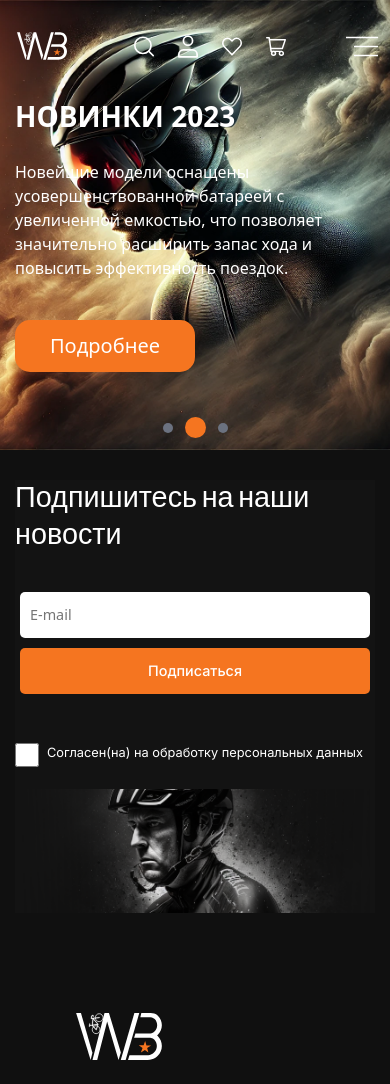
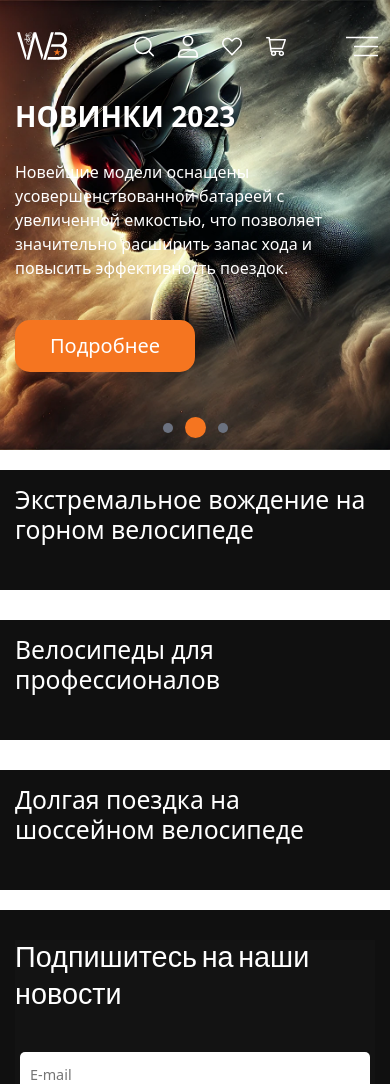
Before and after one commit to mirbek10/bicycle, a React (Vite) app: page / in a window 390 px wide. Shown: the top 1084 px of the page. Built offline with nearby package versions, Linux system fonts and the light colour scheme.

Commit message:
banner-down

```diff
--- a/src/Components/banner/Banner.jsx
+++ b/src/Components/banner/Banner.jsx
@@ -5,6 +5,7 @@ import { Link } from 'react-router-dom';
 import bike1 from '../../assets/image/MirbekImg/bike1.png';
 import bike2 from '../../assets/image/MirbekImg/bike2.png'
 import bike3 from '../../assets/image/MirbekImg/bike3.1.png'
+import BannerCart from './carts/BannerCart';
 
 
 
@@ -43,6 +44,7 @@ const Banner = () => {
     const currentSlide = slides[currentIndex];
 
     return (
+        <>
       <div className="movie-carousel">
         <div className="carousel-container">
           {/* Фоновое изображение */}
@@ -76,6 +78,8 @@ const Banner = () => {
           </div>
         </div>
       </div>
+      <BannerCart/>
+        </>
     );
   };
 
--- /dev/null
+++ b/src/Components/banner/carts/BannerCart.jsx
@@ -0,0 +1,34 @@
+import React, { useState } from 'react';
+import './BannerCart.scss';
+
+const info = [
+    { id: 1, title: 'Экстремальное вождение на горном велосипеде' },
+    { id: 2, title: 'Велосипеды для профессионалов' },
+    { id: 3, title: 'Долгая поездка на шоссейном велосипеде' }
+];
+
+function BannerCart() {
+    const [oneActive, setOneActive] = useState('');
+
+    const handleOneClick = (title) => {
+        setOneActive(title);
+    };
+
+    return (
+        <div className='down-banner'>
+            {info.map(item => (
+                <div
+                    key={item.id}
+                    onMouseEnter={() => handleOneClick(item.title)}
+
+                    className={`banner-cart ${oneActive === item.title ? 'active' : ''}`}
+                >
+                    <h2>{item.title}</h2>
+                    <p className={oneActive === item.title ? 'visible' : ''}>Подробнее</p>
+                </div>
+            ))}
+        </div>
+    );
+}
+
+export default BannerCart;
--- /dev/null
+++ b/src/Components/banner/carts/BannerCart.scss
@@ -0,0 +1,117 @@
+.down-banner {
+    display: flex;
+    align-items: center;
+    width: 100%;
+    height: 252px;
+
+    .banner-cart {
+      width: 100%;
+      background: #101010;
+      color: white;
+      height: 100%;
+      padding: 50px;
+      font-size: 24px;
+      transition: all 0.3s ease-out;
+      cursor: pointer;
+    //   position: relative; // Для правильного позиционирования при масштабировании
+
+      p {
+        display: none;
+        margin-top: 44px;
+        color: #fff;
+      }
+
+      &.active {
+        background: #F57520;
+        transform: scale(1.08);
+        border-radius: 7px;
+        z-index: 1; // Чтобы активный элемент был поверх остальных
+      }
+
+      .visible {
+        display: block;
+      }
+    }
+
+    // Медиазапросы для адаптивности
+    @media (max-width: 1200px) {
+      height: 220px;
+
+
+      .banner-cart {
+        padding: 40px;
+        font-size: 22px;
+
+        p {
+          margin-top: 35px;
+        }
+      }
+    }
+
+    @media (max-width: 992px) {
+      height: auto;
+      flex-wrap: wrap;
+      justify-content: center; // ��ентрируем блоки по горизонтали
+      margin: 20px auto 20px auto;
+      gap: 15px;
+
+      .banner-cart {
+        padding: 30px;
+        font-size: 20px;
+
+        p {
+          margin-top: 25px;
+          font-size: 16px;
+        }
+
+        &.active {
+          transform: scale(1.05);
+        }
+      }
+    }
+
+    @media (max-width: 768px) {
+      height: auto;
+      flex-direction: column;
+      margin: 20px 0;
+
+      .banner-cart {
+        width: 100%;
+        height: 150px;
+        padding: 20px;
+        margin-bottom: 15px;
+        font-size: 14px;
+
+        &:last-child {
+          margin-bottom: 0;
+        }
+
+        p {
+          margin-top: 15px;
+          font-size: 14px;
+        }
+
+        &.active {
+          transform: none;
+          height: 170px;
+        }
+      }
+    }
+
+    @media (max-width: 576px) {
+      .banner-cart {
+        height: 120px;
+        padding: 15px;
+        font-size: 10px;
+
+        p {
+          margin-top: 10px;
+          font-size: 12px;
+        }
+
+        &.active {
+          height: 140px;
+        }
+      }
+    }
+  }
```
